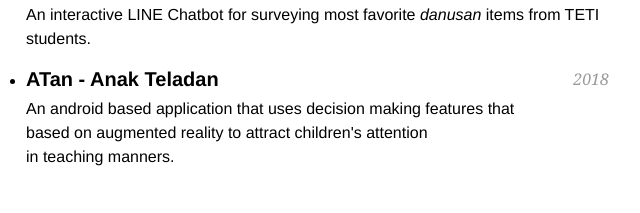
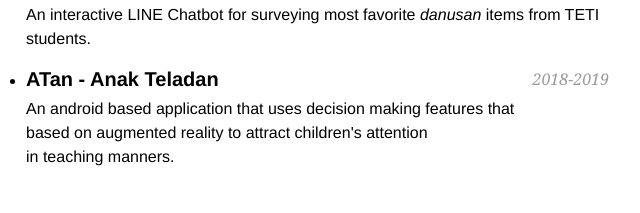
Before and after one commit to AlbertusPradana/AlbertusPradana.github.io, a plain HTML site: page index.html in a window 1280 px wide. Shown: the part 1375-1588 px from the top of the page, 431-1071 px from the left. Drawn offline with Linux system fonts and the light colour scheme.

Commit message:
update arkav 2.0

```diff
--- a/index.html
+++ b/index.html
@@ -123,7 +123,7 @@
                 </li>
                 <p>An interactive LINE Chatbot for surveying most favorite <i>danusan</i> items from TETI students.</p>
                 <li>
-                    <h2>ATan - Anak Teladan<span>2018</span></h2>
+                    <h2>ATan - Anak Teladan<span>2018-2019</span></h2>
                 </li>
                 <p>An android based application that uses decision making features that <br>
                     based on augmented reality to attract children's attention <br>
```
